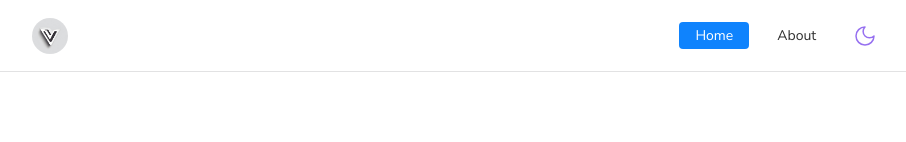
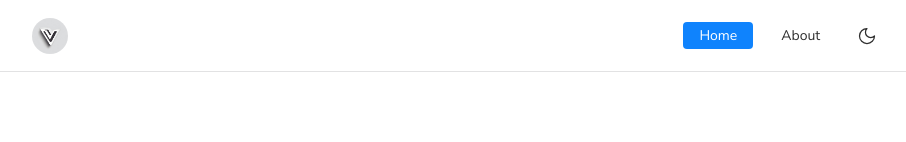
Before and after one commit to H-ymt/component-asset, a Next.js app: page / in a window 1280 px wide. Shown: the top 142 px of the page, without its empty margins (185-1091 px from the left). Built offline with nearby package versions, Linux system fonts and the light colour scheme.

Commit message:
feat(header): Implemented header icons

```diff
--- a/components/Icons/Moon/index.tsx
+++ b/components/Icons/Moon/index.tsx
@@ -5,11 +5,11 @@
     <svg
       role="img"
       aria-label="dark mode"
-      width={24}
-      height={24}
+      width={20}
+      height={20}
       viewBox="0 0 24 24"
       fill="none"
-      stroke="#9670f0"
+      stroke="var(--color-text-body)"
       stroke-width={1.5}
       stroke-linecap="round"
       stroke-linejoin="round"
--- a/components/Icons/Sun/index.tsx
+++ b/components/Icons/Sun/index.tsx
@@ -5,11 +5,11 @@
     <svg
       role="img"
       aria-label="light mode"
-      width={24}
-      height={24}
+      width={22}
+      height={22}
       viewBox="0 0 24 24"
       fill="none"
-      stroke="#fb8e28"
+      stroke="var(--color-text-body)"
       stroke-width={1.5}
       stroke-linecap="round"
       stroke-linejoin="round"
```
Also changed, not shown: components/Icons/Github/index.tsx (added, +24 -0 lines).
